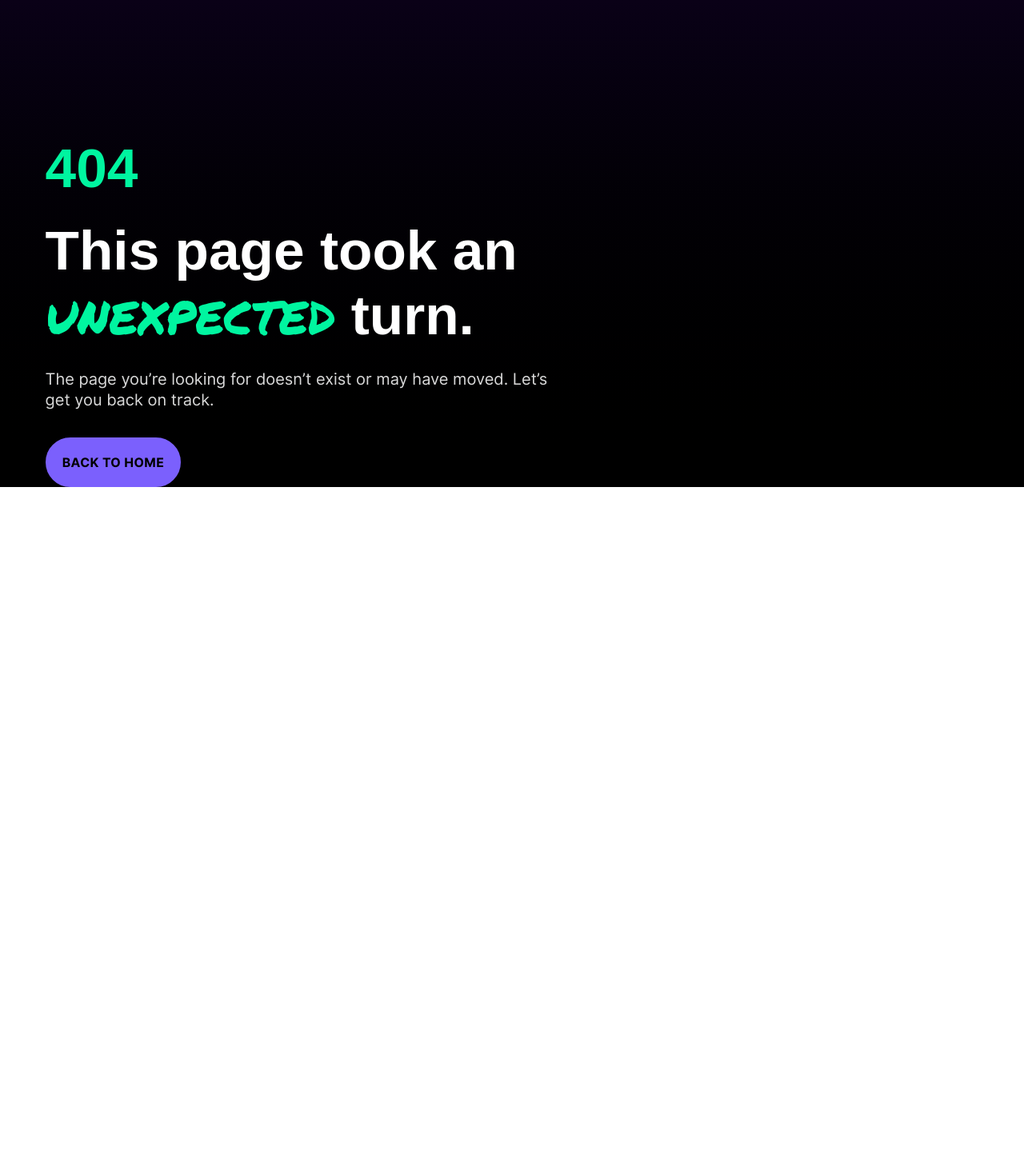
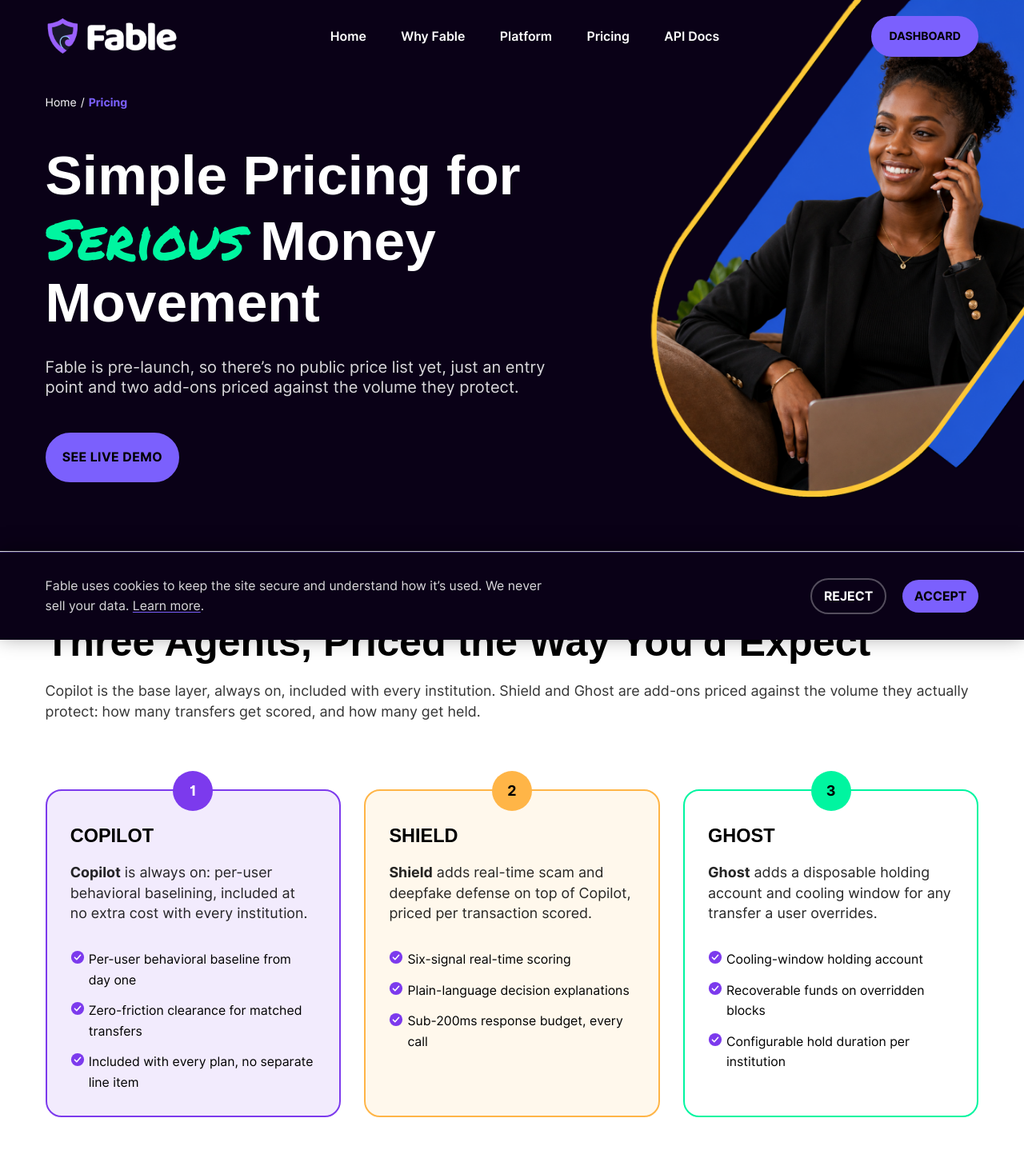
Before and after one commit to kenzycodex/Fable, a Next.js app: page /pricing in a window 1280 px wide. Before the commit this address had no page. Shown: the top 1458 px of the page at 80% size. Before the commit the page ends 800 px from the top, so only its background shows below. Built offline with nearby package versions, Linux system fonts and the light colour scheme; a web font is replaced by a local one.

Commit message:
feat(marketing): implement pricing page
Designed the pricing page to clearly communicate the value and cost structure of Fable's services, tailored for various business sizes and needs.

```diff
--- /dev/null
+++ b/src/app/(marketing)/pricing/page.tsx
@@ -0,0 +1,99 @@
+import type { Metadata } from "next";
+import Image from "next/image";
+import { Breadcrumb } from "@/components/ui/Breadcrumb";
+import { Button } from "@/components/ui/Button";
+import { Container, Section } from "@/components/ui/Section";
+import { Reveal } from "@/components/ui/Reveal";
+import { CheckCircleIcon } from "@/components/icons";
+import { demoCta } from "@/data/nav";
+import { pricingNote, servicesIntro, serviceTiers } from "@/data/services";
+
+export const metadata: Metadata = {
+  title: "Pricing",
+  description: "Copilot, Shield, and Ghost, priced against the volume they actually protect.",
+};
+
+export default function PricingPage() {
+  return (
+    <>
+      {/* Hero (navy) */}
+      <section
+        className="relative overflow-hidden bg-base px-[var(--gutter)] pb-[var(--section-space-m)] text-white"
+        style={{ paddingTop: "calc(var(--header-height, 90px) + var(--spacing-m))" }}
+      >
+        <div className="pointer-events-none absolute right-[-24px] top-0 hidden w-full max-w-[504px] text-right lg:block">
+          <Image
+            src="/images/services/hero-services.png"
+            alt=""
+            aria-hidden="true"
+            width={1134}
+            height={1390}
+            priority
+            className="ml-auto h-auto w-full"
+          />
+        </div>
+        <Container className="relative z-[1]">
+          <Breadcrumb items={[{ label: "Home", href: "/" }, { label: "Pricing" }]} className="mb-[var(--spacing-l)] text-white" />
+          <div className="w-full lg:w-[62%]">
+            <h1>
+              Simple Pricing for <span className="font-marker text-accent">Serious</span> Money Movement
+            </h1>
+            <p className="mt-[var(--spacing-m)] max-w-[650px] text-l text-white/85">
+              Fable is pre-launch, so there&rsquo;s no public price list yet, just an entry point and two add-ons
+              priced against the volume they protect.
+            </p>
+            <div className="mt-[var(--spacing-l)]">
+              <Button href={demoCta.href} tone="secondary">
+                {demoCta.label}
+              </Button>
+            </div>
+          </div>
+        </Container>
+      </section>
+
+      {/* Service tiers */}
+      <Section>
+        <Container>
+          <Reveal className="mb-[var(--section-space-s)] flex flex-col gap-[var(--content-gap-s)]">
+            <h2>{servicesIntro.title}</h2>
+            <p className="text-m text-black/80">{servicesIntro.body}</p>
+          </Reveal>
+
+          <div className="grid grid-cols-1 gap-x-[var(--grid-gap)] gap-y-[72px] pt-[27px] md:grid-cols-2 lg:grid-cols-3">
+            {serviceTiers.map((tier, i) => (
+              <Reveal key={tier.title} delay={i * 100} className="h-full">
+                <div
+                  className={`flex h-full flex-col gap-[var(--spacing-s)] rounded-[var(--radius)] border-2 p-[var(--spacing-m)] ${tier.border} ${tier.bg}`}
+                >
+                  <div
+                    className={`-mt-[calc(var(--spacing-m)+25px)] flex size-[50px] shrink-0 items-center justify-center self-center rounded-full text-m font-bold ${tier.circle}`}
+                  >
+                    {tier.num}
+                  </div>
+                  <p className="font-heading text-h4 font-bold uppercase">{tier.title}</p>
+                  <p className="text-m text-black/85">
+                    <strong>{tier.bodyLead}</strong> {tier.body}
+                  </p>
+                  <div className="mt-[var(--spacing-xs)] flex flex-col gap-[var(--spacing-xs)]">
+                    <ul className="flex flex-col gap-[var(--spacing-xs)]">
+                      {tier.items.map((item) => (
+                        <li key={item} className="flex items-start gap-2 text-s">
+                          <CheckCircleIcon className="mt-0.5 size-[18px] shrink-0 text-primary" />
+                          {item}
+                        </li>
+                      ))}
+                    </ul>
+                  </div>
+                </div>
+              </Reveal>
+            ))}
+          </div>
+
+          <Reveal className="mt-[var(--section-space-s)] max-w-[720px] text-m text-black/70">
+            <p>{pricingNote}</p>
+          </Reveal>
+        </Container>
+      </Section>
+    </>
+  );
+}
```
